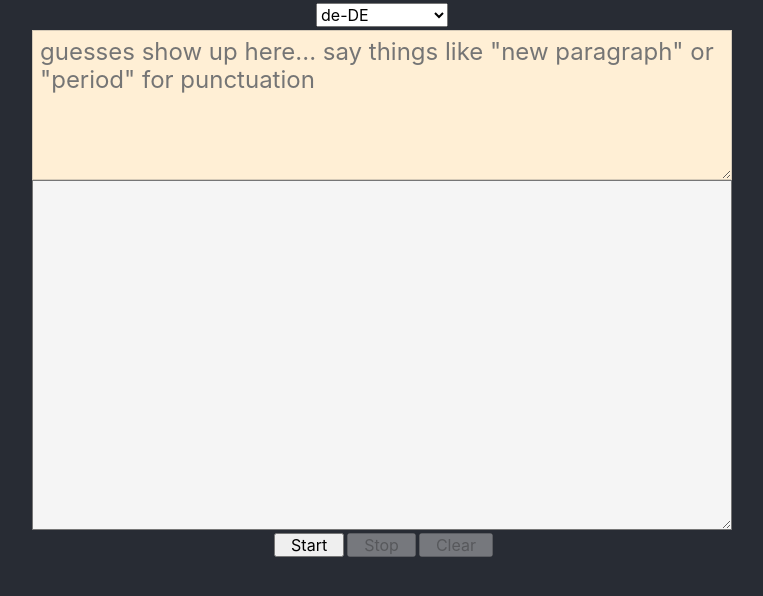
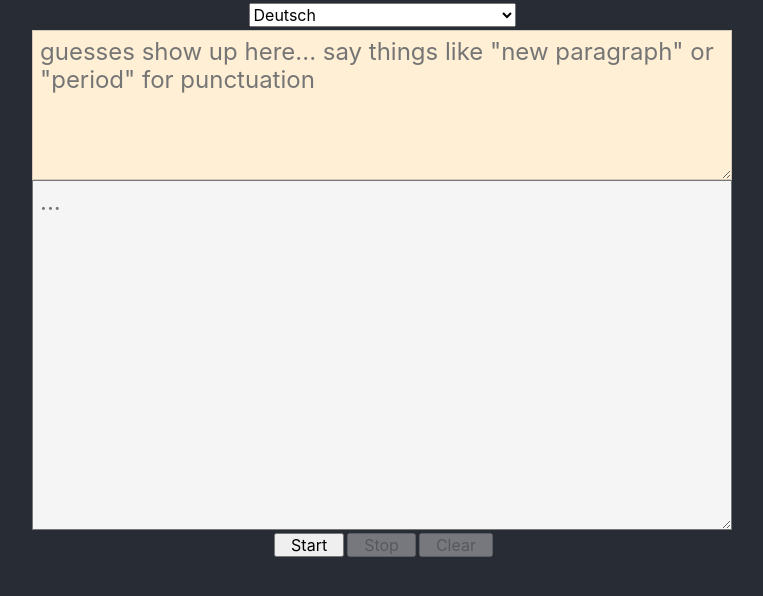
Before and after one commit to heinburger/voice-to-text-stream, a React (Create React App) app: page / in a window 1280 px wide. Shown: the top 596 px of the page, without its empty margins (258-1021 px from the left). Built offline with nearby package versions, Linux system fonts and the light colour scheme.

Commit message:
Add a few styles

```diff
--- a/src/components/Languages.js
+++ b/src/components/Languages.js
@@ -16,8 +16,8 @@ class Languages extends Component {
           value={ lang }
         >
         {
-          supportedLangs.map((lang) => (
-            <option key={ lang } value={ lang }>{ lang }</option>
+          supportedLangs.map(({name, tag}) => (
+            <option key={ tag } value={ tag }>{ name }</option>
           ))
         }
         </select>
--- a/src/components/VoiceOutput.js
+++ b/src/components/VoiceOutput.js
@@ -21,6 +21,7 @@ class VoiceOutput extends Component {
           onChange={ () => false } />
         <textarea
           ref='output'
+          placeholder='...'
           style={{ backgroundColor: 'whitesmoke', maxWidth: '700px', fontSize: '24px', width: '100%', flex: '1 1 70%', padding: '7px' }}
           value={ text }
           onChange={ this.handleOnChange }
--- a/src/index.css
+++ b/src/index.css
@@ -22,3 +22,8 @@ code {
   font-family: source-code-pro, Menlo, Monaco, Consolas, "Courier New",
     monospace;
 }
+
+select:disabled {
+  opacity: 0.5;
+  cursor: not-allowed;
+}
--- a/src/utils/index.js
+++ b/src/utils/index.js
@@ -63,19 +63,20 @@ const languages = [
   ['Lingua latīna',   ['la']]
 ];
 
-const langTags = [];
-const langNames = [];
+const langs = [];
 
 languages.forEach((lang) => {
-  langNames.push(lang[0])
   lang.forEach((l, i) => {
     if (i > 0) {
-      langTags.push(l[0])
+      langs.push({
+        name: l[1] ? `${lang[0]} (${l[1]})` : lang[0],
+        tag: l[0]
+      })
     }
   })
 })
 
-export const supportedLangs = langTags;
+export const supportedLangs = langs;
 
 export const getLang = () => {
   if (typeof window !== 'undefined' && window.localStorage) {
```
